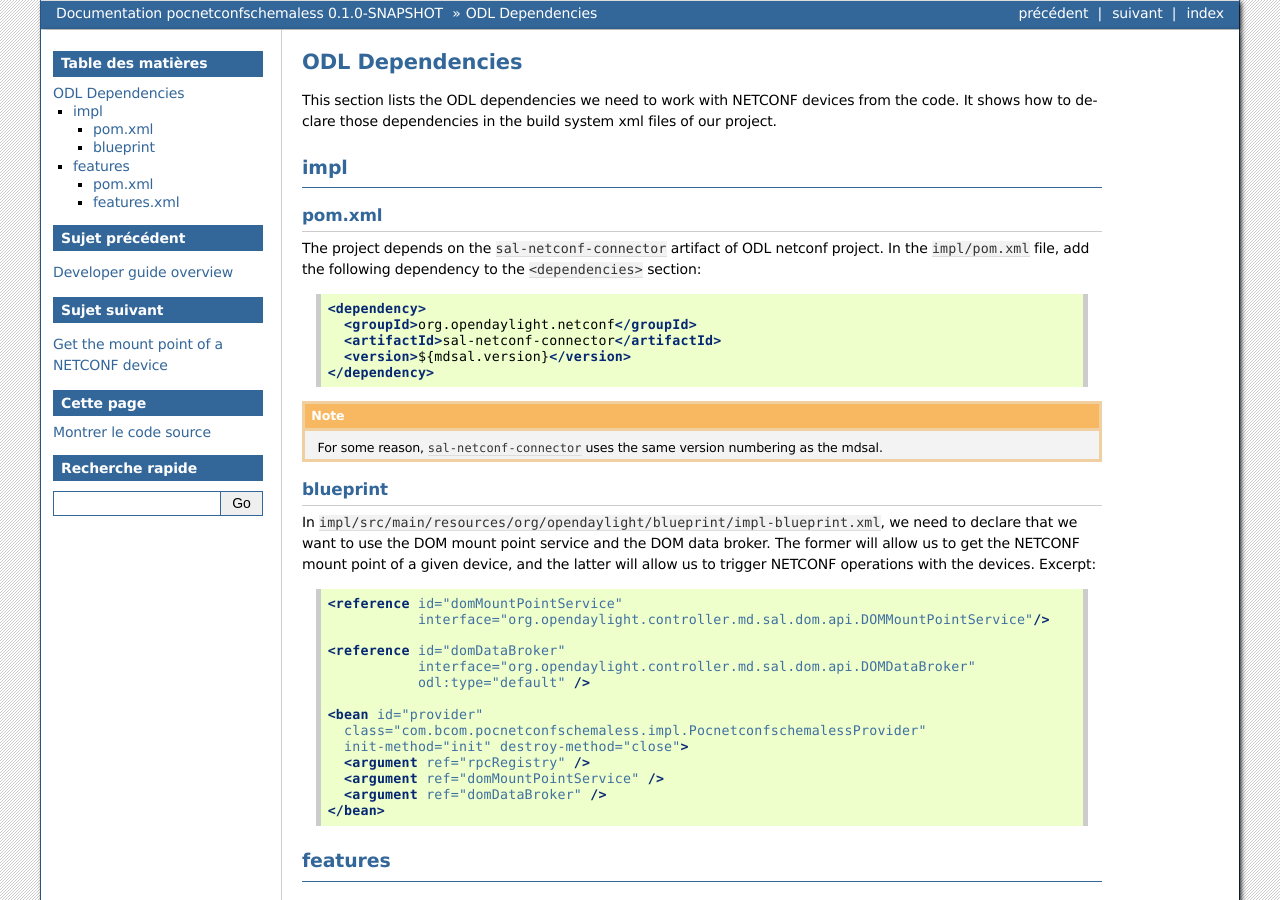
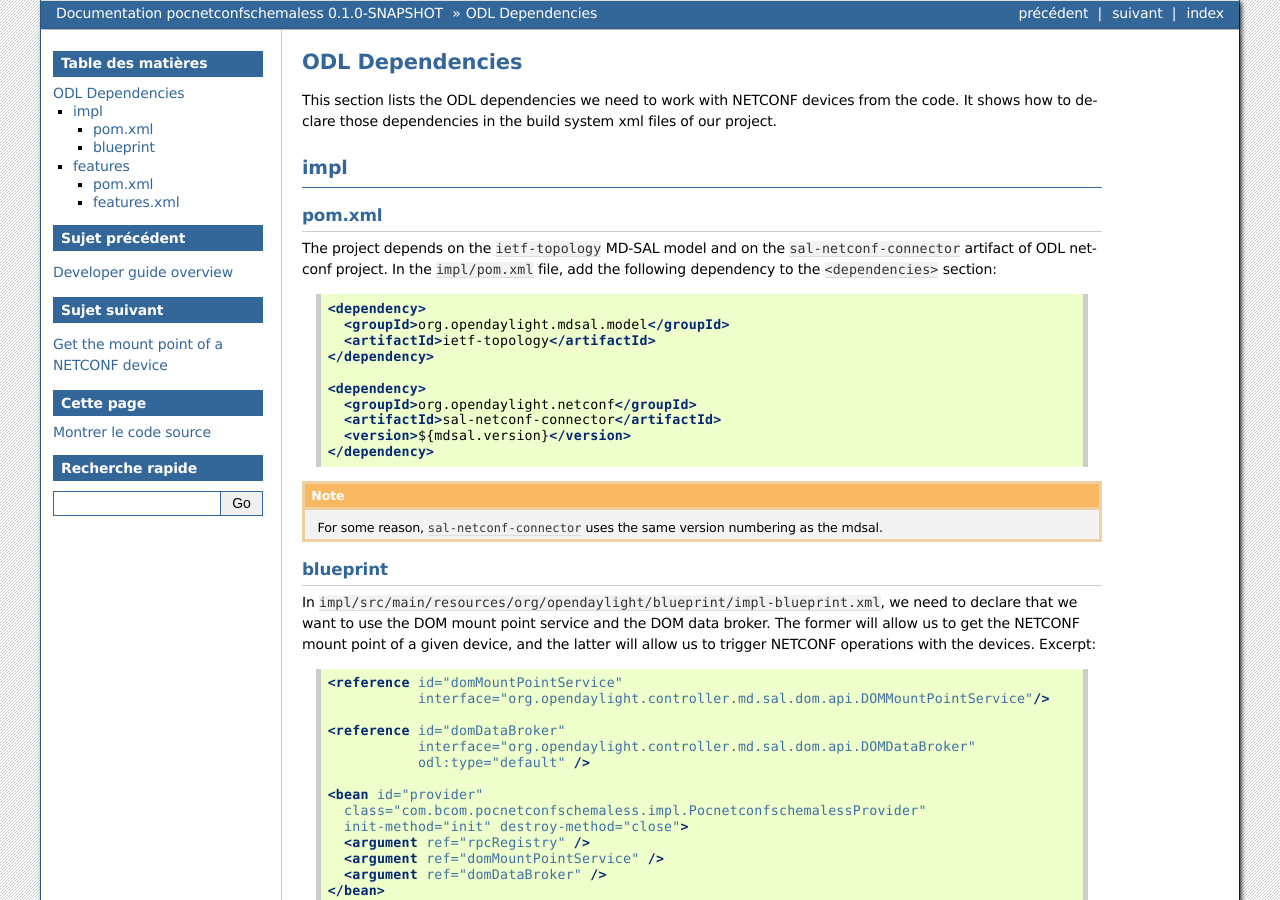
Before and after one commit to b-com/pocnetconfschemaless, a Sphinx documentation site: the page built from docs/developer_guide/dependencies.rst, in a window 1280 px wide and 900 px high. Built offline with Sphinx 7.4.7, drawn with Linux system fonts in a browser that asks for light colours.

Commit message:
docs: document the ietf-topology dependency

```diff
--- a/docs/developer_guide/dependencies.rst
+++ b/docs/developer_guide/dependencies.rst
@@ -13,11 +13,17 @@ impl
 pom.xml
 ~~~~~~~
 
-The project depends on the ``sal-netconf-connector`` artifact of ODL netconf
+The project depends on the ``ietf-topology`` MD-SAL model
+and on the ``sal-netconf-connector`` artifact of ODL netconf
 project. In the ``impl/pom.xml`` file, add the following
 dependency to the ``<dependencies>`` section:
 
 .. code-block:: xml
+
+   <dependency>
+     <groupId>org.opendaylight.mdsal.model</groupId>
+     <artifactId>ietf-topology</artifactId>
+   </dependency>
 
    <dependency>
      <groupId>org.opendaylight.netconf</groupId>
```
